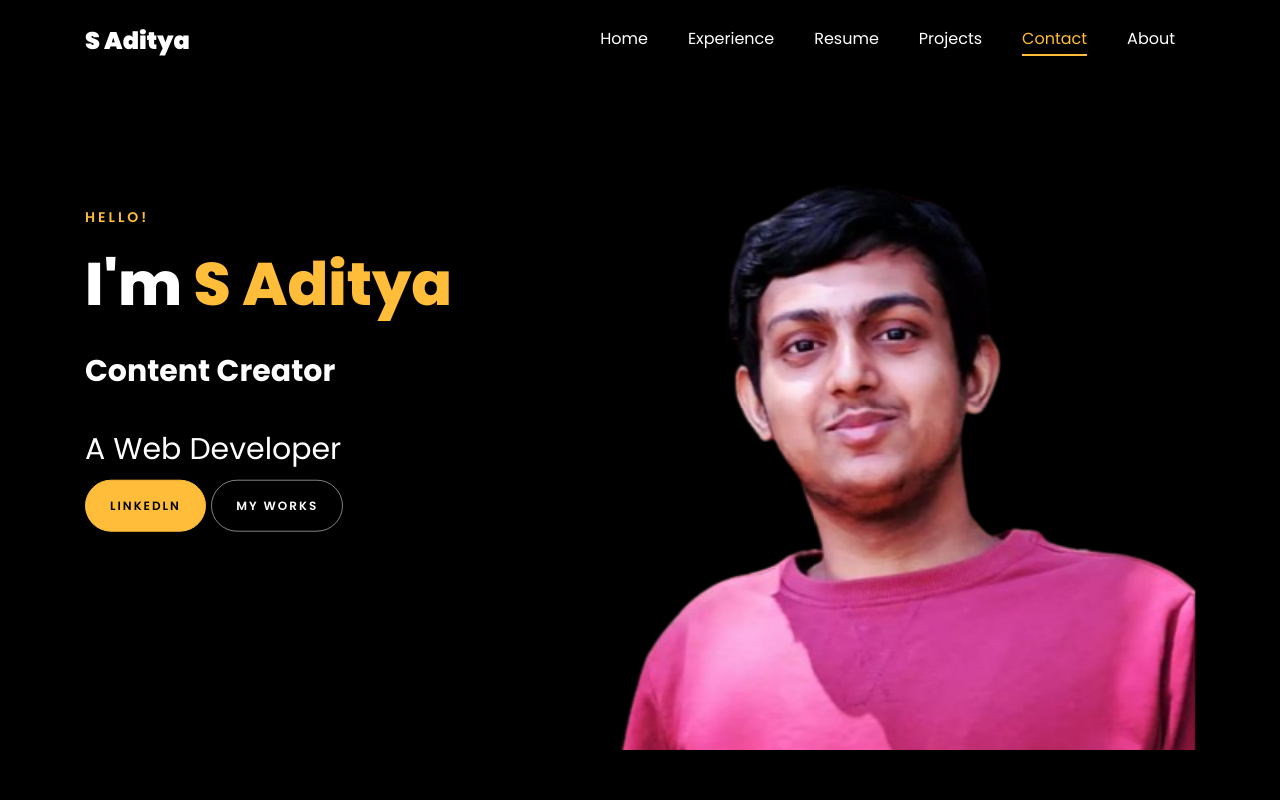
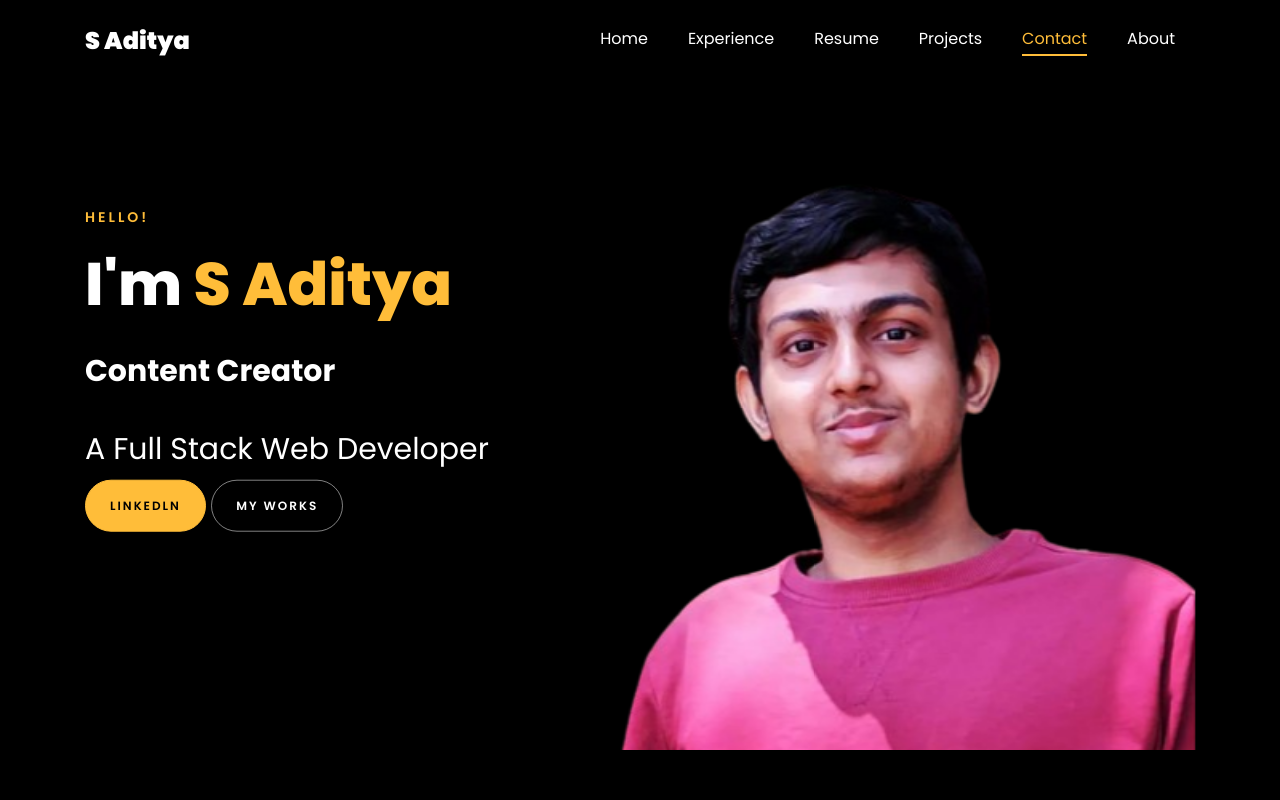
Before and after one commit to aditya5885/Portfolio, a plain HTML site: page index.html in a window 1280 px wide. Shown: the top 800 px of the page. Drawn offline with Linux system fonts and the light colour scheme; files whose address does not match are found by name.

Commit message:
updatedFeb

```diff
--- a/index.html
+++ b/index.html
@@ -81,7 +81,7 @@
 						</script>
 						<br>
 						<br>
-			            <h2 class="mb-2">A Web Developer</h2>
+			            <h2 class="mb-2">A Full Stack Web Developer</h2>
 			            <p><a href="https://www.linkedin.com/in/aditya311/" class="btn btn-primary py-3 px-4">Linkedln</a>
 							<a href="https://github.com/aditya5885" class="btn btn-white btn-outline-white py-3 px-4">My works</a></p>
 		            </div>
```
